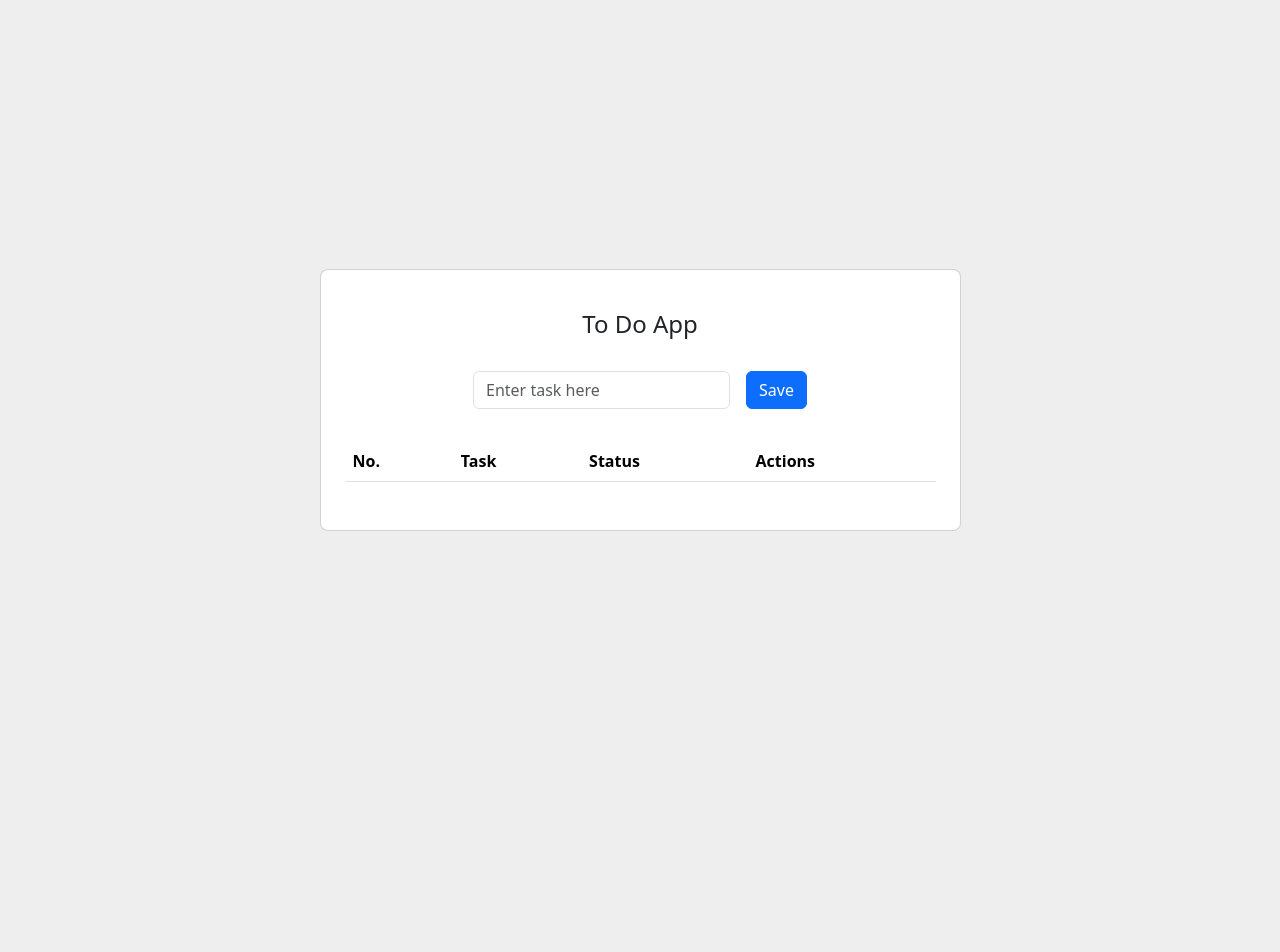
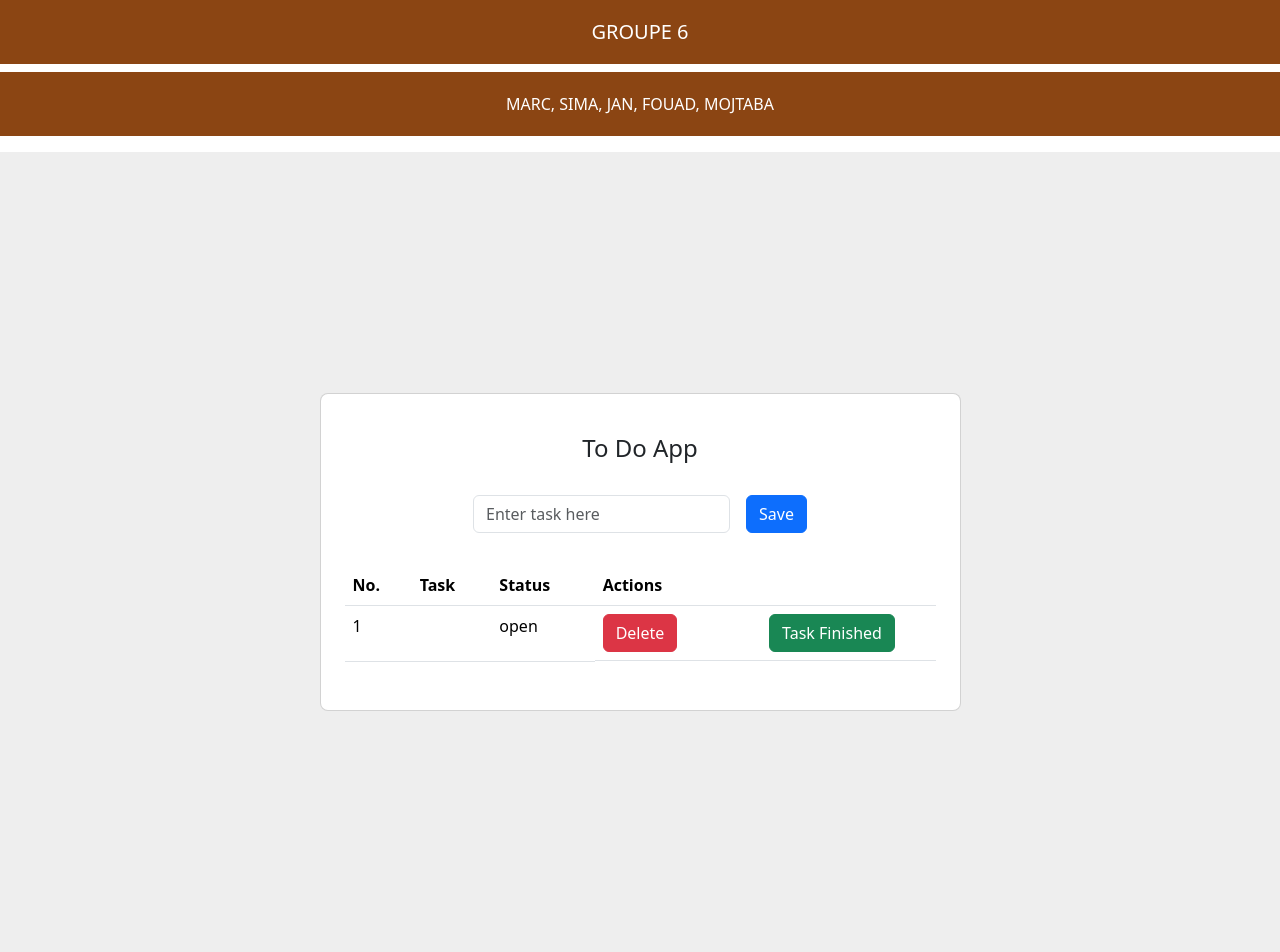
Before and after one commit to Sima21/Fastapi-ToDo-App, a FastAPI app: page / in a window 1280 px wide. Before the commit the page ends 531 px from the top, so only its background shows below. Run offline with FastAPI, Linux system fonts and the light colour scheme; tables that the repository leaves empty hold one stand-in row (values such as "Sample post"); lists and menus that the app fills with data are empty.

Commit message:
Codes Updated

```diff
--- a/main.py
+++ b/main.py
@@ -5,16 +5,20 @@
 import uvicorn
 import mysql.connector
 
+
 app = FastAPI()
 templates = Jinja2Templates(directory="src/templates")
 
 # Database connection details
 db_config = {
-    "host": "localhost",
-    "user": "todo_user",
-    "password": "ToDoList2023!",
-    "database": "todo_app",
+    'user': 'todouser',
+    'password': 'Passw0rd',  # Use the actual password you specified during user creation
+    'host': 'localhost',
+    'database': 'todo_app',  # Replace with the actual database name
+    'auth_plugin': 'mysql_native_password',  # Specify the authentication plugin
 }
+# Establish a connection
+conn = mysql.connector.connect(**db_config)
 
 # Mount the "static" directory as a static directory
 # app.mount("/static", StaticFiles(directory="static"), name="static")
@@ -44,7 +48,7 @@
 async def save_task(request: Request, task: str = Form(...)):
     try:
         # Update the query to use the correct column names
-        query = "INSERT INTO todos (`Todoitem`, `Status`) VALUES (%s, 'open');"
+        query = "INSERT INTO todos (`Todo item`, `Status`) VALUES (%s, 'in process');"
 
         # Create a buffered cursor
         cursor_insert = conn.cursor(buffered=True)
@@ -55,9 +59,9 @@
 
         # Close the cursor after the query
         cursor_insert.close()
+
         response = RedirectResponse(url="http://localhost:8000/", status_code=302)
         return response
-        # return {"message": "Task saved successfully!"}
 
     except Exception as e:
         return {"message": f"Error saving task: {str(e)}"}
@@ -77,7 +81,6 @@
         print(No)
         # Close the cursor after the query
         cursor_delete.close()
-
         response = RedirectResponse(url="http://localhost:8000/", status_code=302)
         return response
     except Exception as e:
@@ -86,7 +89,7 @@
 @app.post("/update")
 async def update_status(request: Request, No: list = Form(...)):
     try:
-        query = "UPDATE todos SET Status = 'in progress' WHERE No = %s;"
+        query = "UPDATE todos SET Status = 'Task Finished' WHERE No = %s;"
         cursor_update = conn.cursor(buffered=True)
         cursor_update.execute(query, (No))
         conn.commit()
--- a/src/main.py
+++ /dev/null
@@ -1,13 +0,0 @@
-from fastapi import FastAPI
-from routes.index_route import router as index_router
-
-app = FastAPI(title="To-Do-List", version="1.0.0", openapi_url="/openapi.json")
-
-app.include_router(index_router)
-
-
-
-if __name__== "__main__":
-    import uvicorn
-
-    uvicorn.run(app, host="localhost", port=8000)
--- a/src/templates/index.html
+++ b/src/templates/index.html
@@ -7,6 +7,10 @@
     <title>To Do App</title>
     <link href="https://cdn.jsdelivr.net/npm/bootstrap@5.3.2/dist/css/bootstrap.min.css" rel="stylesheet"
         integrity="sha384-T3c6CoIi6uLrA9TneNEoa7RxnatzjcDSCmG1MXxSR1GAsXEV/Dwwykc2MPK8M2HN" crossorigin="anonymous">
+    <title>FastAPI ToDo App</title>
+    <h5 style="text-align: center; padding: 20px; background-color: #8B4513; color: #FFFFFF;">GROUPE 6</h5>
+    <p style="text-align: center; padding: 20px; background-color: #8B4513; color: #FFFFFF;">MARC, SIMA, JAN, FOUAD,
+        MOJTABA</p>
 </head>
 
 <body>
@@ -46,8 +50,11 @@
                                     {% for row in data %}
                                     <tr>
                                         <td>{{ row['No'] }}</td>
-                                        <td>{{ row['Todoitem'] }}</td>
-                                        <td>{{ row['Status'] }}</td>
+                                        <td>{{ row['Todo item'] }}</td>
+                                        <td
+                                            style="color: {% if row['Status'] == 'in process' %}blue{% elif row['Status'] == 'Task Finished' %}green{% endif %};">
+                                            {{ row['Status'] }}
+                                        </td>
 
                                         <td class="d-flex">
                                             <form method="post" action="/delete" class="w-50">
@@ -57,7 +64,8 @@
                                             <form action="/update" method="post" class="w-50">
                                                 <input type="hidden" name="Status" value="in progress">
                                                 <input type="hidden" name="No" value="{{row['No']}}">
-                                                <button type="submit" class="btn btn-success ms-1">Start</button>
+                                                <button type="submit" class="btn btn-success ms-1">Task
+                                                    Finished</button>
                                             </form>
                                         </td>
                                     </tr>
```
